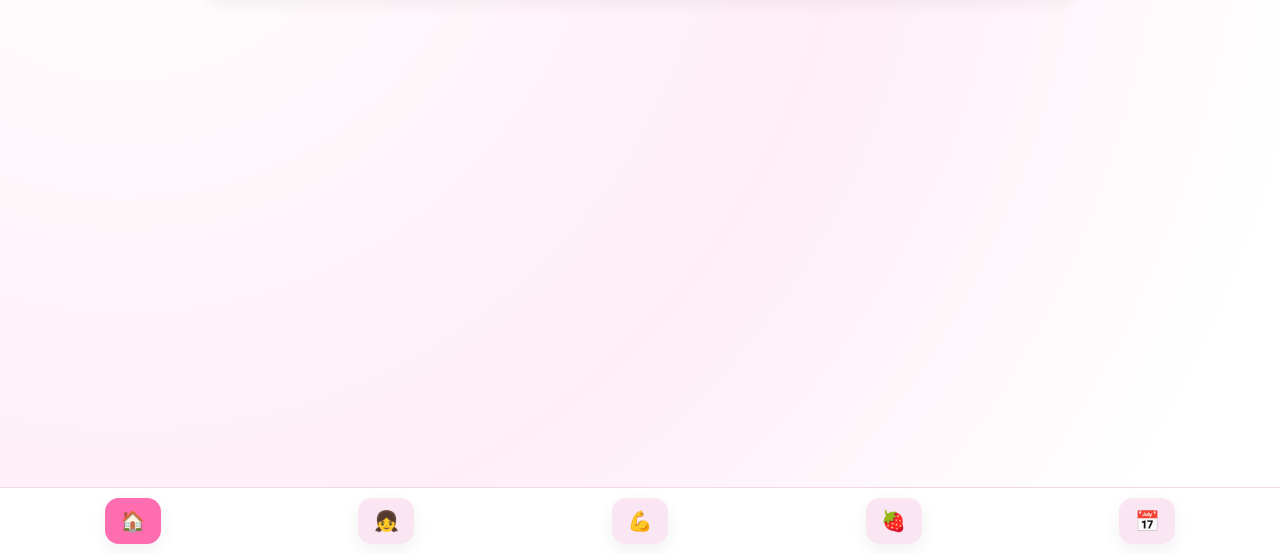
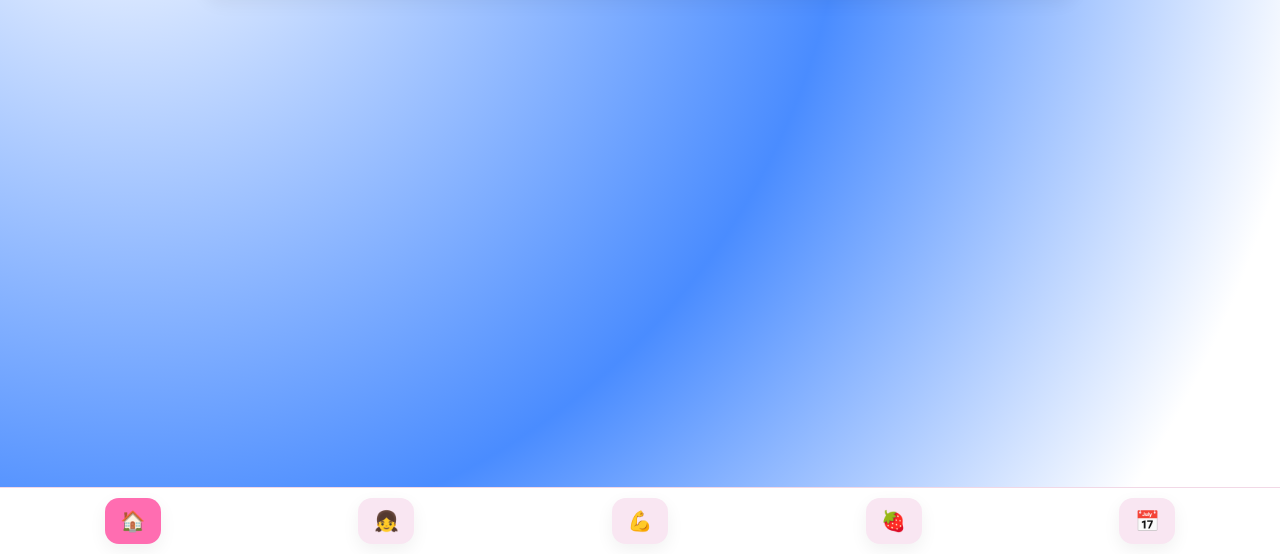
Before and after one commit to akipark81-bot/Getcute-, a plain HTML site: page index.html in a window 1280 px wide. Shown: the part 246-800 px from the top of the page. Drawn offline with Linux system fonts and the light colour scheme.

Commit message:
Update style.css

```diff
--- a/style.css
+++ b/style.css
@@ -1,5 +1,5 @@
 :root{
-  --bg:#ffeef7;
+  --bg:#4A8CFF;
   --card:#fff5fb;
   --ink:#5b4760;
   --accent:#ff6db1;
```
